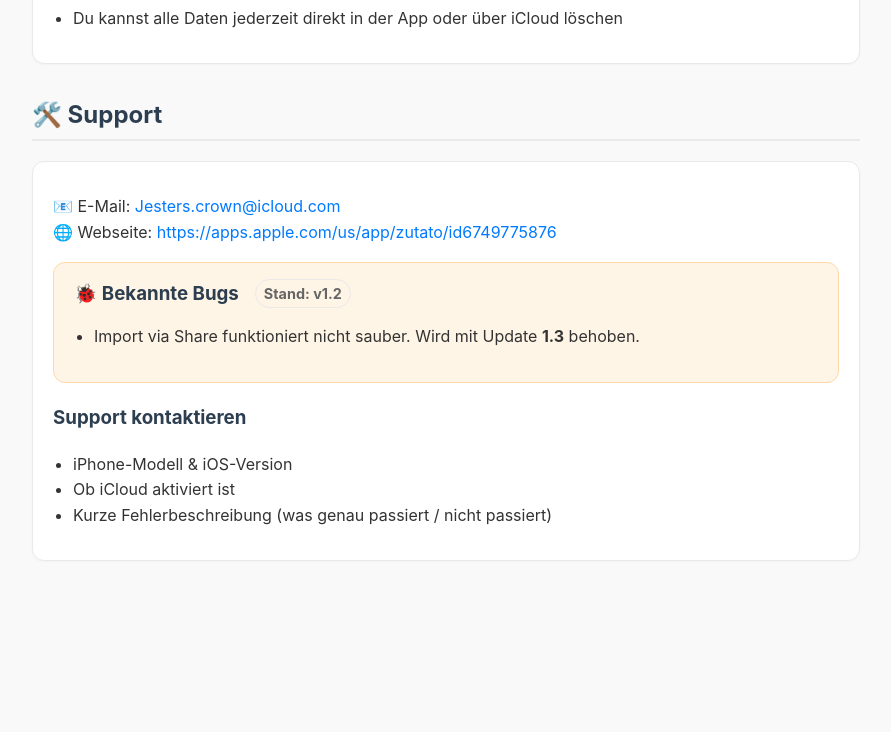
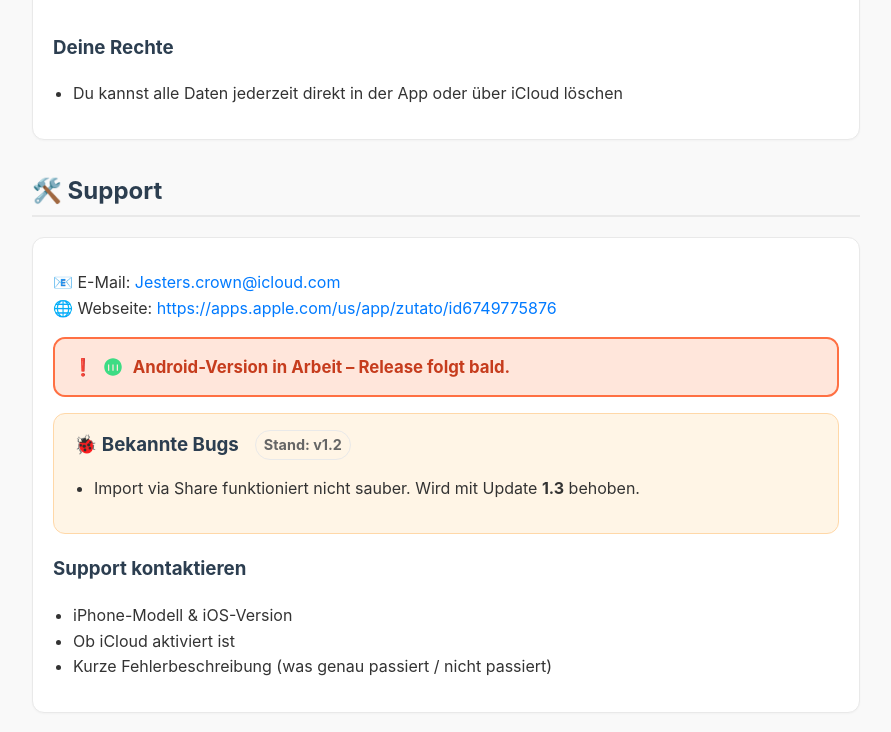
Before and after one commit to Kelbert84/ZutatoApp, a plain HTML site: page index.html in a window 1280 px wide. Shown: the part 1178-1910 px from the top of the page, without its empty margins (194-1085 px from the left). Before the commit the page ends 1787 px from the top, so only its background shows below. Drawn offline with Linux system fonts and the light colour scheme.

Commit message:
index.html aktualisieren

```diff
--- a/index.html
+++ b/index.html
@@ -15,6 +15,9 @@
       --brand:#007AFF;
       --warn:#fff5e6;
       --warn-border:#ffd8a8;
+      --alert-bg:#ffe6db;
+      --alert-border:#ff7043;
+      --alert-text:#c63c1d;
     }
     *{box-sizing:border-box}
     body {
@@ -72,6 +75,23 @@
       display:flex; align-items:center; gap:.5rem;
       margin:0 0 .5rem 0;
     }
+    .alert {
+      background: var(--alert-bg);
+      border: 2px solid var(--alert-border);
+      border-radius: 12px;
+      padding: 0.9rem 1.1rem;
+      margin: 1rem 0;
+      color: var(--alert-text);
+      display: flex;
+      align-items: center;
+      gap: .6rem;
+      font-weight: 700;
+      font-size: 1.05rem;
+    }
+    .alert svg {
+      height: 20px;
+      width: auto;
+    }
     .kicker {
       display:inline-block; font-size:.9rem; color:var(--muted);
       border:1px solid var(--line); padding:.15rem .5rem; border-radius:999px;
@@ -111,6 +131,14 @@
   <!-- Deutsch -->
   <div id="lang-de">
     <h1>Zutato – Deine smarte Rezeptscanner-App</h1>
+    <div class="alert">
+      ❗️
+      <svg xmlns="http://www.w3.org/2000/svg" viewBox="0 0 512 512" fill="#3ddc84">
+        <path d="M256 32c-123.5 0-224 100.5-224 224s100.5 224 224 224 224-100.5 224-224S379.5 32 256 32zM160 352h-32V192h32v160zm112 0h-32V192h32v160zm112 0h-32V192h32v160z"/>
+      </svg>
+      An der Android-Version wird aktuell mit Hochdruck gearbeitet.
+    </div>
+
     <p class="lead">
       Mit <strong>Zutato</strong> kannst du handgeschriebene oder abfotografierte Rezepte scannen, digitalisieren und bequem verwalten.
       Kein Login, kein Tracking – alles bleibt auf deinem Gerät oder sicher in deiner iCloud.
@@ -161,6 +189,13 @@
         📧 E-Mail: <a href="mailto:Jesters.crown@icloud.com">Jesters.crown@icloud.com</a><br/>
         🌐 Webseite: <a href="https://apps.apple.com/us/app/zutato/id6749775876">https://apps.apple.com/us/app/zutato/id6749775876</a>
       </p>
+      <div class="alert">
+        ❗️
+        <svg xmlns="http://www.w3.org/2000/svg" viewBox="0 0 512 512" fill="#3ddc84">
+          <path d="M256 32c-123.5 0-224 100.5-224 224s100.5 224 224 224 224-100.5 224-224S379.5 32 256 32zM160 352h-32V192h32v160zm112 0h-32V192h32v160zm112 0h-32V192h32v160z"/>
+        </svg>
+        Android-Version in Arbeit – Release folgt bald.
+      </div>
       <div class="notice" role="note" aria-label="Bekannte Bugs">
         <h3>🐞 Bekannte Bugs <span class="kicker">Stand: v1.2</span></h3>
         <ul>
@@ -179,6 +214,14 @@
   <!-- English -->
   <div id="lang-en" style="display:none;">
     <h1>Zutato – Your smart recipe scanner app</h1>
+    <div class="alert">
+      ❗️
+      <svg xmlns="http://www.w3.org/2000/svg" viewBox="0 0 512 512" fill="#3ddc84">
+        <path d="M256 32c-123.5 0-224 100.5-224 224s100.5 224 224 224 224-100.5 224-224S379.5 32 256 32zM160 352h-32V192h32v160zm112 0h-32V192h32v160zm112 0h-32V192h32v160z"/>
+      </svg>
+      The Android version is currently in active development.
+    </div>
+
     <p class="lead">
       With <strong>Zutato</strong>, you can easily scan, digitize, and manage handwritten or photographed recipes.
       No login, no tracking — everything stays on your device or securely in your iCloud.
@@ -230,6 +273,13 @@
         📧 E-mail: <a href="mailto:Jesters.crown@icloud.com">Jesters.crown@icloud.com</a><br/>
         🌐 Website: <a href="https://apps.apple.com/us/app/zutato/id6749775876">https://apps.apple.com/us/app/zutato/id6749775876</a>
       </p>
+      <div class="alert">
+        ❗️
+        <svg xmlns="http://www.w3.org/2000/svg" viewBox="0 0 512 512" fill="#3ddc84">
+          <path d="M256 32c-123.5 0-224 100.5-224 224s100.5 224 224 224 224-100.5 224-224S379.5 32 256 32zM160 352h-32V192h32v160zm112 0h-32V192h32v160zm112 0h-32V192h32v160z"/>
+        </svg>
+        Android version in progress – coming soon.
+      </div>
       <div class="notice" role="note" aria-label="Known Bugs">
         <h3>🐞 Known Bugs <span class="kicker">as of v1.2</span></h3>
         <ul>
```
